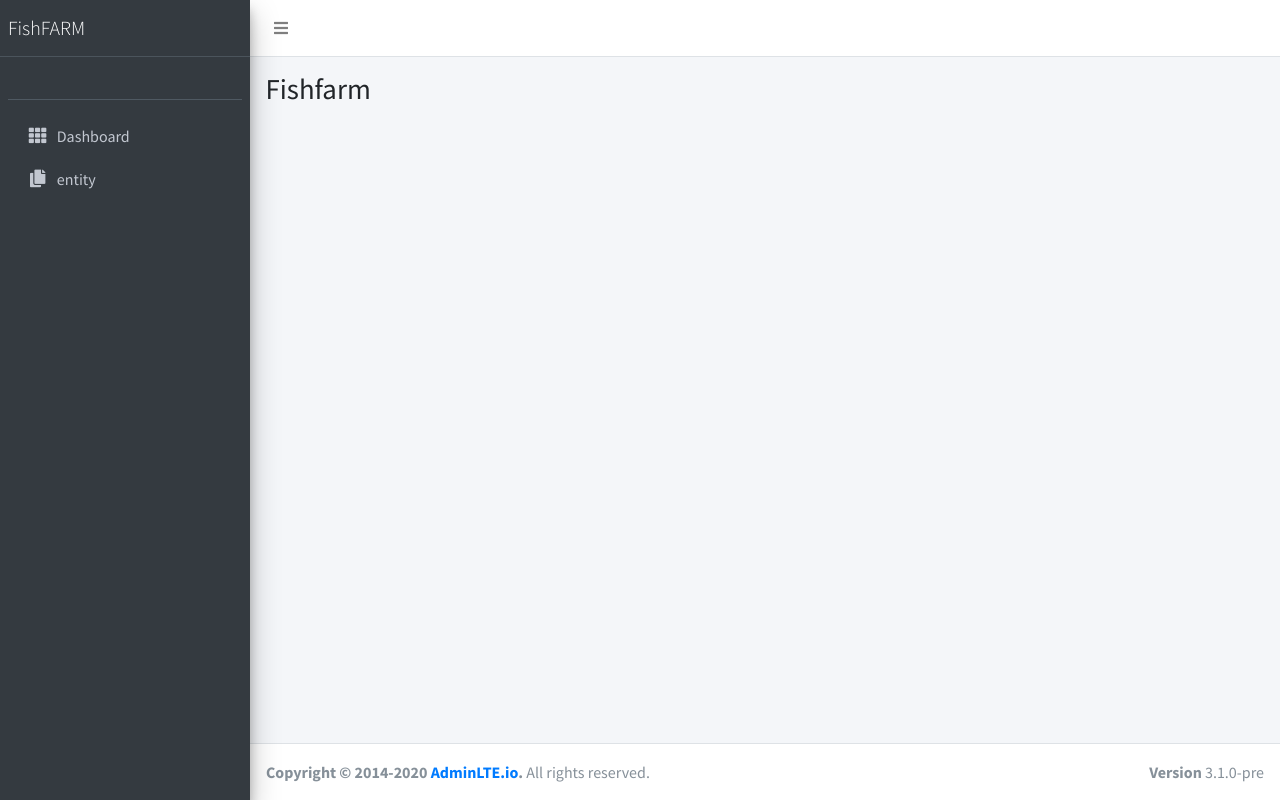
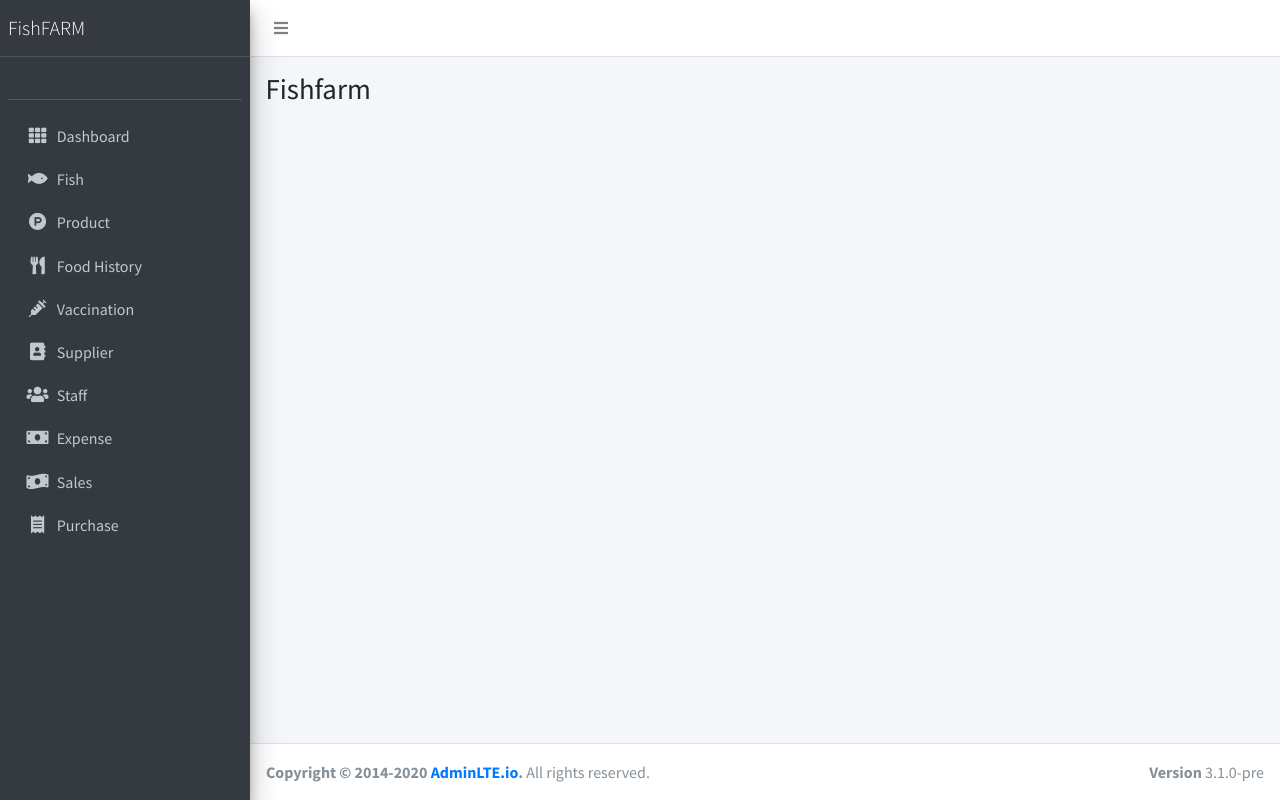
Before and after one commit to kpotia/fishfarm, a CodeIgniter 4 app: the page made by app/Views/templates/dashboard.php in a window 1280 px wide. Run offline with PHP 8.4 and a stand-in for CodeIgniter, Linux system fonts and the light colour scheme; the template is opened without the code that fills it, so the values that code supplies are empty; some libraries are stand-ins or nearby versions.

Commit message:
icons added

```diff
--- a/app/Views/templates/sidebar.php
+++ b/app/Views/templates/sidebar.php
@@ -4,7 +4,7 @@
   <aside class="main-sidebar sidebar-dark-primary elevation-4">
     <!-- Brand Logo -->
     <a href="index3.html" class="brand-link">
-      <!-- <img src="dist/img/AdminLTELogo.png" alt="AdminLTE Logo" class="brand-image img-circle elevation-3" style="opacity: .8"> -->
+      <!-- <img src="dist/img/AdminLTELogo.png" alt="AdminLTE Logo" class="brand-image img-list elevation-3" style="opacity: .8"> -->
       <span class="brand-text font-weight-light">FishFARM</span>
     </a>
 
@@ -32,62 +32,228 @@
               </p>
             </a>
           </li>
+
           <li class="nav-item has-treeview">
             <a href="#" class="nav-link">
-              <i class="nav-icon fas fa-copy"></i>
-              <p>
-              entity
-
-              </p>
+              <i class="nav-icon fas fa-fish"></i>
+              <p>Fish  </p>
             </a>
             <ul class="nav nav-treeview">
               <li class="nav-item">
                 <a href="#" class="nav-link">
 
-                  <i class="far fa-circle nav-icon"></i>
+                  <i class="fas fa-list nav-icon"></i>
                   <p>
-                    Entities listing
+                    Fish listing
                   </p>
                 </a>
               </li>
               <li class="nav-item">
                 <a href="pages/layout/top-nav-sidebar.html" class="nav-link">
-                  <i class="far fa-circle nav-icon"></i>
-                  <p>Add Entity</p>
+                  <i class="fas fa-plus nav-icon"></i>
+                  <p>Add Fish</p>
+                </a>
+              </li>
+
+            </ul>
+          </li>
+
+          <li class="nav-item has-treeview">
+            <a href="#" class="nav-link">
+              <i class="nav-icon fab fa-product-hunt"></i>
+              <p>Product  </p>
+            </a>
+            <ul class="nav nav-treeview">
+              <li class="nav-item">
+                <a href="#" class="nav-link">
+
+                  <i class="fas fa-list nav-icon"></i>
+                  <p>
+                    Product listing
+                  </p>
                 </a>
               </li>
               <li class="nav-item">
-                <a href="pages/layout/boxed.html" class="nav-link">
-                  <i class="far fa-circle nav-icon"></i>
-                  <p>Boxed</p>
+                <a href="pages/layout/top-nav-sidebar.html" class="nav-link">
+                  <i class="fas fa-plus nav-icon"></i>
+                  <p>Add Product</p>
+                </a>
+              </li>
+
+            </ul>
+          </li>
+          <li class="nav-item has-treeview">
+            <a href="#" class="nav-link">
+              <i class="nav-icon fas fa-utensils"></i>
+              <p>Food History  </p>
+            </a>
+            <ul class="nav nav-treeview">
+              <li class="nav-item">
+                <a href="#" class="nav-link">
+
+                  <i class="fas fa-list nav-icon"></i>
+                  <p>
+                    Food History listing
+                  </p>
                 </a>
               </li>
               <li class="nav-item">
-                <a href="pages/layout/fixed-sidebar.html" class="nav-link">
-                  <i class="far fa-circle nav-icon"></i>
-                  <p>Fixed Sidebar</p>
+                <a href="pages/layout/top-nav-sidebar.html" class="nav-link">
+                  <i class="fas fa-plus nav-icon"></i>
+                  <p>Add Food History</p>
+                </a>
+              </li>
+
+            </ul>
+          </li>
+          <li class="nav-item has-treeview">
+            <a href="#" class="nav-link">
+              <i class="nav-icon fas fa-syringe"></i>
+              <p>Vaccination  </p>
+            </a>
+            <ul class="nav nav-treeview">
+              <li class="nav-item">
+                <a href="#" class="nav-link">
+
+                  <i class="fas fa-list nav-icon"></i>
+                  <p>
+                    Vaccination listing
+                  </p>
                 </a>
               </li>
               <li class="nav-item">
-                <a href="pages/layout/fixed-topnav.html" class="nav-link">
-                  <i class="far fa-circle nav-icon"></i>
-                  <p>Fixed Navbar</p>
+                <a href="pages/layout/top-nav-sidebar.html" class="nav-link">
+                  <i class="fas fa-plus nav-icon"></i>
+                  <p>Add Vaccination</p>
+                </a>
+              </li>
+
+            </ul>
+          </li>
+
+          <li class="nav-item has-treeview">
+            <a href="#" class="nav-link">
+              <i class="nav-icon fas fa-address-book"></i>
+              <p>Supplier  </p>
+            </a>
+            <ul class="nav nav-treeview">
+              <li class="nav-item">
+                <a href="#" class="nav-link">
+
+                  <i class="fas fa-list nav-icon"></i>
+                  <p>
+                    Supplier listing
+                  </p>
                 </a>
               </li>
               <li class="nav-item">
-                <a href="pages/layout/fixed-footer.html" class="nav-link">
-                  <i class="far fa-circle nav-icon"></i>
-                  <p>Fixed Footer</p>
+                <a href="pages/layout/top-nav-sidebar.html" class="nav-link">
+                  <i class="fas fa-plus nav-icon"></i>
+                  <p>Add Supplier</p>
+                </a>
+              </li>
+
+            </ul>
+          </li>
+          <li class="nav-item has-treeview">
+            <a href="#" class="nav-link">
+              <i class="nav-icon fas fa-users"></i>
+              <p>Staff  </p>
+            </a>
+            <ul class="nav nav-treeview">
+              <li class="nav-item">
+                <a href="#" class="nav-link">
+
+                  <i class="fas fa-list nav-icon"></i>
+                  <p>
+                    Staff listing
+                  </p>
                 </a>
               </li>
               <li class="nav-item">
-                <a href="pages/layout/collapsed-sidebar.html" class="nav-link">
-                  <i class="far fa-circle nav-icon"></i>
-                  <p>Collapsed Sidebar</p>
+                <a href="pages/layout/top-nav-sidebar.html" class="nav-link">
+                  <i class="fas fa-plus nav-icon"></i>
+                  <p>Add Staff</p>
                 </a>
               </li>
+
             </ul>
           </li>
+
+          <li class="nav-item has-treeview">
+            <a href="#" class="nav-link">
+              <i class="nav-icon fas fa-money-bill"></i>
+              <p>Expense  </p>
+            </a>
+            <ul class="nav nav-treeview">
+              <li class="nav-item">
+                <a href="#" class="nav-link">
+
+                  <i class="fas fa-list nav-icon"></i>
+                  <p>
+                    Expense listing
+                  </p>
+                </a>
+              </li>
+              <li class="nav-item">
+                <a href="pages/layout/top-nav-sidebar.html" class="nav-link">
+                  <i class="fas fa-list nav-icon"></i>
+                  <p>Add Expense</p>
+                </a>
+              </li>
+
+            </ul>
+          </li>
+
+          <li class="nav-item has-treeview">
+            <a href="#" class="nav-link">
+              <i class="nav-icon fas fa-money-bill-wave"></i>
+              <p>Sales  </p>
+            </a>
+            <ul class="nav nav-treeview">
+              <li class="nav-item">
+                <a href="#" class="nav-link">
+
+                  <i class="fas fa-list nav-icon"></i>
+                  <p>
+                    Sales listing
+                  </p>
+                </a>
+              </li>
+              <li class="nav-item">
+                <a href="pages/layout/top-nav-sidebar.html" class="nav-link">
+                  <i class="fas fa-list nav-icon"></i>
+                  <p>Add Sales</p>
+                </a>
+              </li>
+
+            </ul>
+          </li>
+          <li class="nav-item has-treeview">
+            <a href="#" class="nav-link">
+              <i class="nav-icon fas fa-receipt"></i>
+              <p>Purchase  </p>
+            </a>
+            <ul class="nav nav-treeview">
+              <li class="nav-item">
+                <a href="#" class="nav-link">
+
+                  <i class="fas fa-list nav-icon"></i>
+                  <p>
+                    Purchase listing
+                  </p>
+                </a>
+              </li>
+              <li class="nav-item">
+                <a href="pages/layout/top-nav-sidebar.html" class="nav-link">
+                  <i class="fas fa-list nav-icon"></i>
+                  <p>Add Purchase</p>
+                </a>
+              </li>
+
+            </ul>
+          </li>
+
 
         </ul>
       </nav>
```
